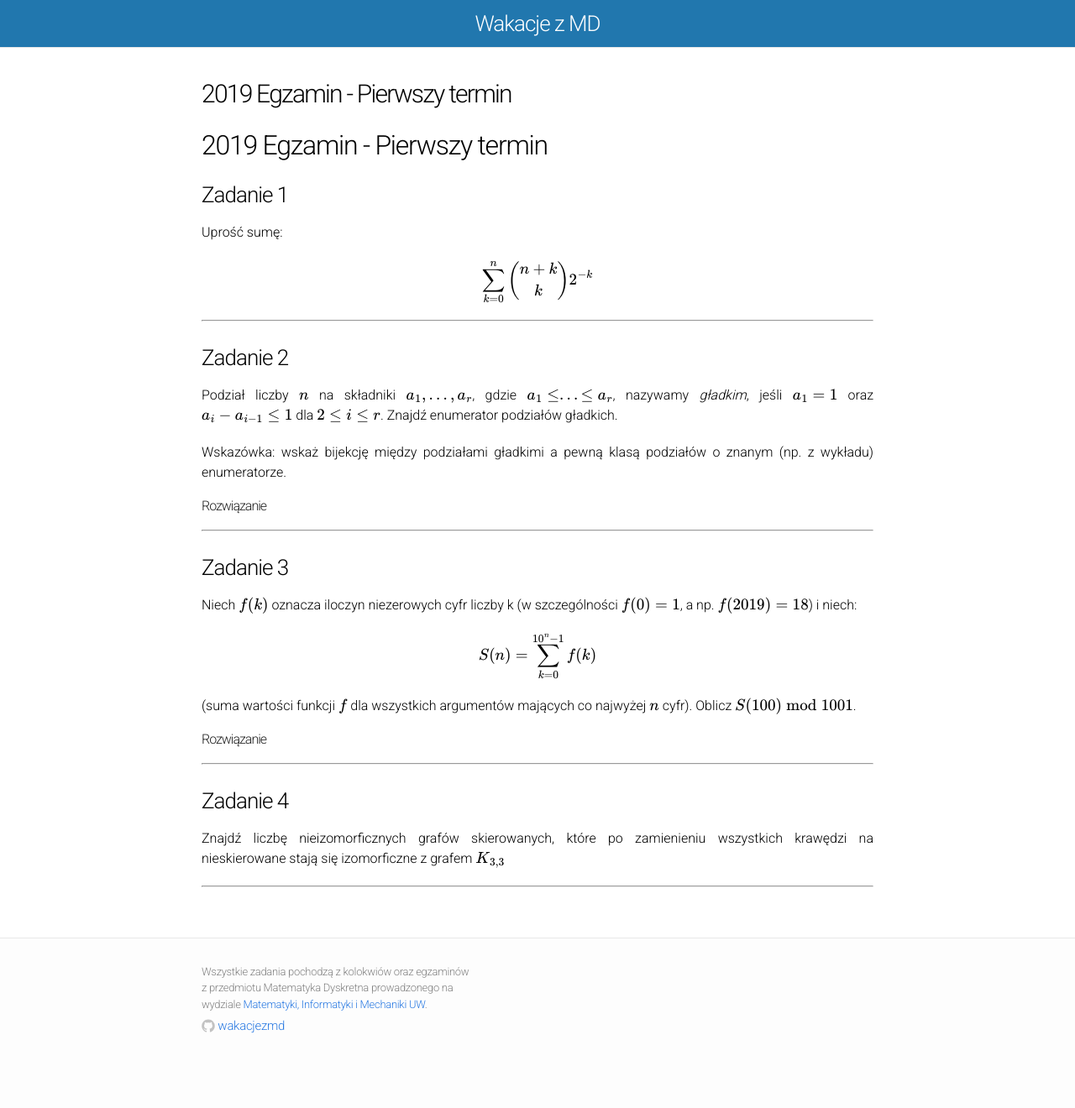
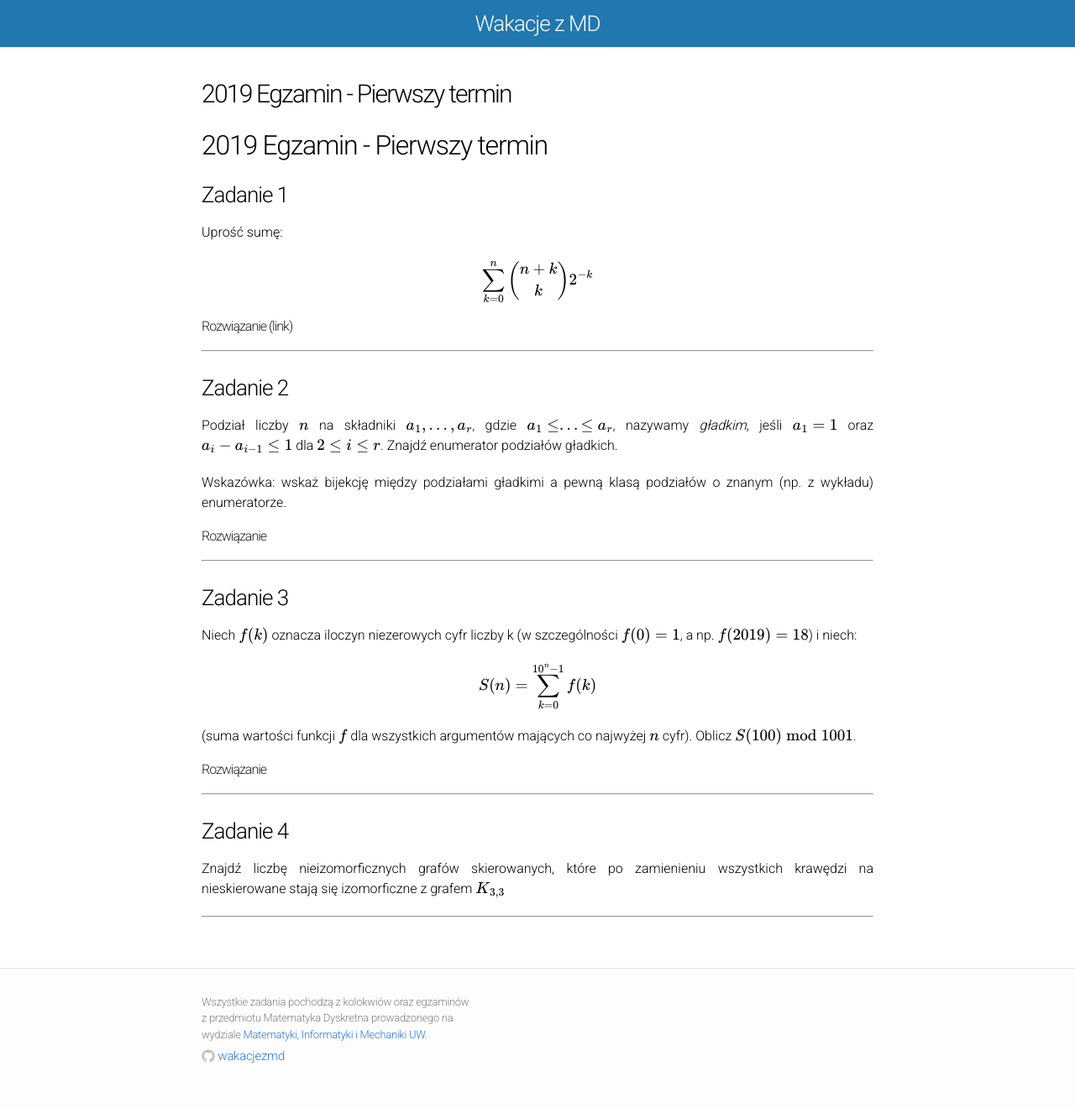
Before and after one commit to wakacjezmd/wakacjezmd.github.io, a Jekyll site: the page built from _solutions/2019/2019-egzamin-1.md, in a window 1280 px wide. Shown: the whole page at 84% size. Built offline with Jekyll 4.4.1, drawn with Linux system fonts in a browser that asks for light colours; nearby versions of some CDN libraries; formulas are drawn with MathJax 3; our own code applies the rules of GitHub Pages for plain Markdown files; before the commit the page ends 1284 px from its top, so only the background shows below that.

Commit message:
2019 1st term exam, ex. 1, link to solution added

```diff
--- a/_solutions/2019/2019-egzamin-1.md
+++ b/_solutions/2019/2019-egzamin-1.md
@@ -10,6 +10,10 @@
 Uprość sumę:
 
 $$ \sum^{n}_{k=0} {n + k \choose k} 2^{-k} $$
+
+<div>
+  <h4 class="collapsible"><a href="https://math.stackexchange.com/q/1874816">Rozwiązanie (link)</a></h4>
+</div>
 
 ---
 
```
